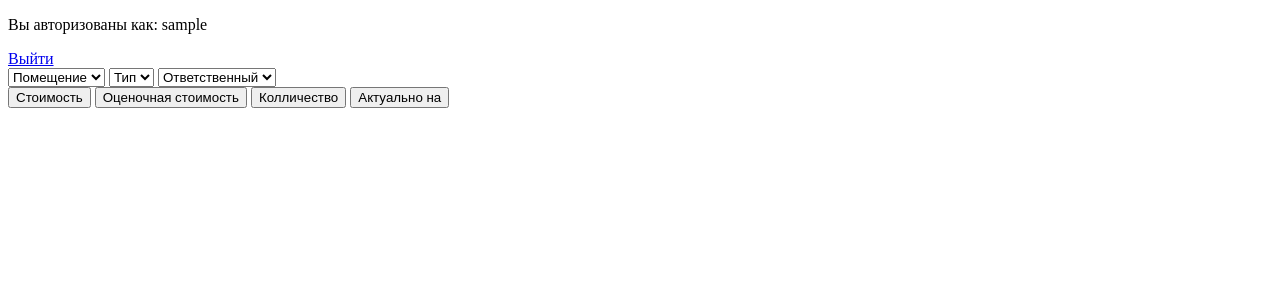
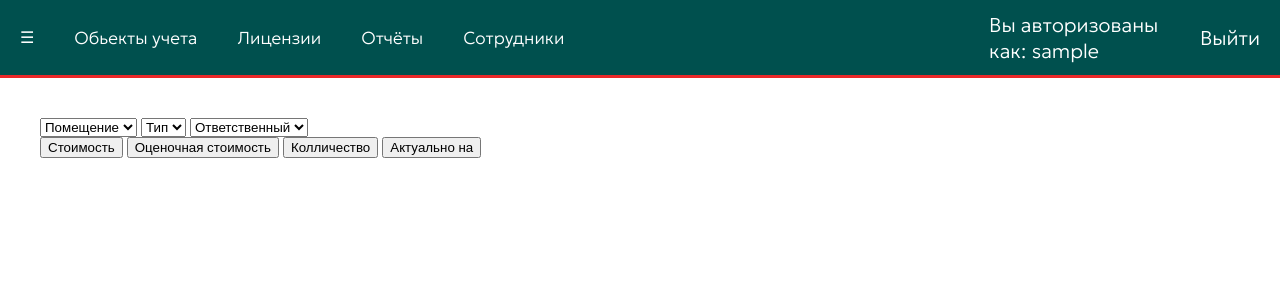
Before and after one commit to PavelKhodalitskii/stocktaking_webapp, a Django app: page /inventory_items/1/items_list/ in a window 1280 px wide. Shown: the top 300 px of the page. Run offline with Django 5.2, Linux system fonts and the light colour scheme; the visitor is signed in with stand-in values (Sample User, id 1); data comes from the database, SQL or seed files in the repository; data that the repository does not hold is empty.

Commit message:
Base.html got design features

```diff
--- /dev/null
+++ b/items_management/static/css/styles.css
@@ -0,0 +1,109 @@
+body{
+  background-color: #ffffff;
+  margin: 0;
+}
+
+h1 {
+  font-family: 'Geologica';
+  font-weight: 500;
+  font-size: 30pt;
+  color: black;
+  text-align: left;
+}
+
+h2 {
+  font-family: 'Geologica';
+  font-weight: 500;
+  font-size: 20pt;
+  color: black;
+  text-align: left;
+}
+
+h3 {
+  font-family: 'Geologica';
+  font-weight: 400;
+  font-size: 20pt;
+  color: black;
+  text-align: left;
+}
+
+p {
+  font-family: 'Geologica';
+  font-weight: 200;
+  font-size: 15pt;
+  color: black;
+  text-align: left;
+}
+
+a {
+  text-decoration: none;
+  font-family: 'Geologica';
+  font-weight: 200;
+  font-size: 15pt;
+  color: black;
+  text-align: left;
+}
+
+.header {
+  height: 75px;
+  display: flex;
+  background: #00504E;
+}
+
+.navigation_bar {
+  display: flex;
+  flex-direction: row;
+  align-items: center;
+  height: 100%;
+  width: 100%;
+}
+
+.naviagation_list {
+  display: flex;
+  flex-wrap: wrap;
+  padding-left: 0px;
+}
+
+.header_item {
+  display: flex;
+  align-items: center;
+  color: white;
+  font-weight: 400;
+  text-align: left;
+  cursor: pointer;
+  margin: 20px;
+  list-style: none;
+}
+
+.header_link {
+  font-size: 13pt;
+  text-align: center;
+  margin: 0, auto;
+  color: white;
+}
+
+.user_info {
+  display: flex;
+  flex-direction: row;
+  align-items: center;
+  float: right;
+  margin-right: 20px;
+}
+
+.user_info p {
+  color: white;
+  margin: 20px;
+}
+
+.user_info a {
+  color: white;
+}
+
+.underline {
+  height: 3px;
+  background-color: #EA2929;
+}
+
+.content {
+  margin: 40px;
+}
--- a/items_management/templates/items_management/base.html
+++ b/items_management/templates/items_management/base.html
@@ -1,18 +1,58 @@
 {% load static %}
 
 <!DOCTYPE html>
-<html lang="en">
+<html lang="ru">
 <head>
     <meta charset="UTF-8">
     <meta name="viewport" content="width=device-width, initial-scale=1.0">
+    <link type="text/css" href="{% static 'css/styles.css' %}" rel = "stylesheet">
+
+    <!-- Получение шрифтов -->
+    <link rel="preconnect" href="https://fonts.googleapis.com">
+    <link rel="preconnect" href="https://fonts.gstatic.com" crossorigin>
+    <link href="https://fonts.googleapis.com/css2?family=Geologica:wght@100..900&display=swap" rel="stylesheet">
+
+    <link rel="shortcut icon" href="{% static 'images/sitelogo.png' %}" type="image/x-icon"/>
+
     <title>{{ title }}</title>
 </head>
 <body>
+    <header class="header">
+        <div class="navigation_bar">
+            <ul class="naviagation_list">
+                <li class="header_item">
+                    <div class="menu-btn" onclick="toggleMenu()">&#9776;</div>
+                </li>
+                <li class="header_item">
+                    <a href="{% url 'items_list' office_building_slug %}" class="header_link">Обьекты учета</a>
+                </li>
+                <li class="header_item">
+                    <a href="!#" class="header_link">Лицензии</a>
+                </li>
+                <li class="header_item">
+                    <a href="!#" class="header_link">Отчёты</a>
+                </li>
+                <li class="header_item">
+                    <a href="!#" class="header_link">Сотрудники</a>
+                </li>
+            </ul>
+        </div>
+        <div class="user_info">
             {% if request.user.is_authenticated %}
                 <p>Вы авторизованы как: <a>{{ user.username }}</a></p>
                 <a href="{% url 'site_logout' %}">Выйти</a>
             {% endif %}
+        </div>
+    </header>
+    <div class="underline"></div>
+
+    <div class="content">
         {% block content %}
         {% endblock %}
+    </div>
+
+    <script>
+
+    </script>
 </body>
 </html>
--- a/items_management/views.py
+++ b/items_management/views.py
@@ -75,6 +75,12 @@ class ItemDetailView(DetailView):
     slug_url_kwarg = 'item_slug'
     context_object_name = 'item'
 
+    def get_context_data(self, **kwargs: Any) -> dict[str, Any]:
+        context = super().get_context_data(**kwargs)
+
+        office_building_slug = self.kwargs['officebuilding_slug']
+        context['office_building_slug'] = office_building_slug
+        return context
 
 class InvenoryItemsAPIView(generics.ListAPIView):
     queryset = InventoryItems.objects.all()
```
Also changed, not shown: items_management/static/images/sitelogo.png (added). Lines whose indentation alone changed are shown as unchanged.
